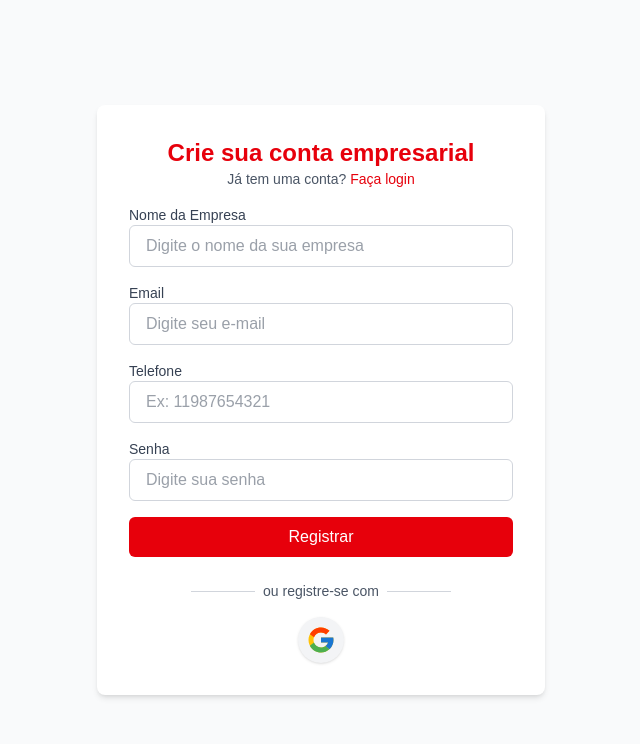
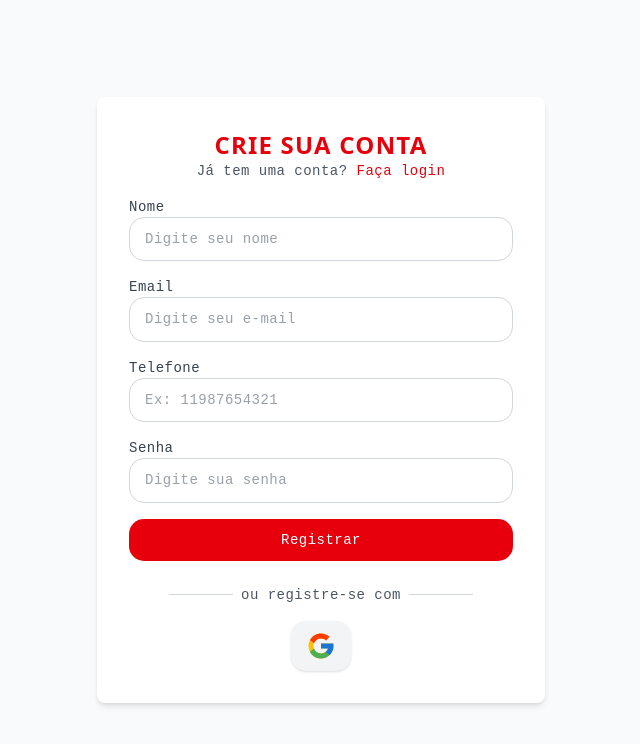
Before and after one commit to Andessonreis/corre_aqui_dash, a Next.js app: page /signup in a window 1280 px wide. Shown: the top 744 px of the page, without its empty margins (319-959 px from the left). Built offline with nearby package versions, Linux system fonts and the light colour scheme; no server answers.

Commit message:
styles: improved interface styling

```diff
--- a/src/app/(auth)/signin/page.tsx
+++ b/src/app/(auth)/signin/page.tsx
@@ -11,113 +11,70 @@ export default function Login() {
   const [error, setError] = useState<string | null>(null);
   const router = useRouter();
 
-  const validationSchema = Yup.object({
+  const formik = useFormik({
+    initialValues: { email: "", password: "" },
+    validationSchema: Yup.object({
       email: Yup.string().email("Email inválido").required("O email é obrigatório"),
       password: Yup.string().min(6, "A senha deve ter pelo menos 6 caracteres").required("A senha é obrigatória"),
-  });
-
-  const formik = useFormik({
-    initialValues: { email: "", password: "" },
-    validationSchema,
-    onSubmit: async (values) => {
+    }),
+    onSubmit: async ({ email, password }) => {
       setError(null);
-      try {
-        const { error: supabaseError } = await supabase.auth.signInWithPassword(values);
-        if (supabaseError) throw new Error(supabaseError.message);
-        router.push("/dashboard");
-      } catch (err) {
-        if (err instanceof Error) setError(err.message);
-      }
-    },
-  });
-/*
-  const handleGoogleSignin = async () => {
-    setError(null);
-    try {
-      const { data, error } = await supabase.auth.signInWithOAuth({
-        provider: "google",
-        options: {
-          redirectTo: "http://localhost:5173/signup",
+      const { error } = await supabase.auth.signInWithPassword({ email, password });
+      error ? setError(error.message) : router.push("/dashboard");
     },
   });
 
-      if (error) throw new Error(error.message);
-      const {
-        data: { user },
-      } = await supabase.auth.getUser();
-    } catch (err) {
-      if (err instanceof Error) setError(err.message);
-    }
+  const handleGoogleSignin = async () => {
+    setError(null);
+    const { error } = await supabase.auth.signInWithOAuth({ provider: "google", options: { redirectTo: "http://localhost:5173" } });
+    error ? setError(error.message) : router.push("/dashboard");
   };
- */
+
   return (
     <div className="min-h-screen flex items-center justify-center bg-gray-50">
       <div className="bg-white shadow-md rounded-lg p-8 w-full max-w-md">
         <h1 className="text-2xl font-bold text-center text-red-600">Acesse sua conta</h1>
         <p className="text-sm text-gray-600 text-center mb-4">
-          Ainda não tem uma conta? <a href="/signup" className="text-red-600 hover:underline">Cadastre-se {" "}</a>
-
+          Ainda não tem uma conta? <a href="/signup" className="text-red-600 hover:underline">Cadastre-se</a>
         </p>
-
         <form onSubmit={formik.handleSubmit} className="space-y-4">
-          <div>
-            <label htmlFor="email" className="block text-sm font-medium text-gray-700">Email</label>
+          {(["email", "password"] as const).map((field) => (
+            <div key={field}>
+              <label htmlFor={field} className="block text-sm font-medium text-gray-700">
+                {field === "email" ? "Email" : "Senha"}
+              </label>
               <input
-              id="email"
-              type="email"
+                id={field}
+                type={field === "password" ? "password" : "email"}
+                placeholder={`Digite seu ${field === "password" ? "senha" : "email"}`}
+                {...formik.getFieldProps(field)}
                 className={`w-full px-4 py-2 border rounded-md focus:ring-2 text-gray-700 ${
-                formik.touched.email && formik.errors.email ? "border-red-500 focus:ring-red-500" :  "border-gray-300 focus:ring-blue-500"
+                  formik.touched[field] && formik.errors[field] ? "border-red-500 focus:ring-red-500" : "border-gray-300 focus:ring-blue-500"
                 }`}
-              placeholder="Digite seu e-mail"
-              {...formik.getFieldProps("email")}
               />
-            {formik.touched.email && formik.errors.email && (
-              <p className="text-red-500 text-sm">{formik.errors.email}</p>
+              {formik.touched[field] && formik.errors[field] && (
+                <p className="text-red-500 text-sm">{formik.errors[field]}</p>
               )}
             </div>
-
-          <div>
-            <label htmlFor="password" className="block text-sm font-medium text-gray-700">Senha</label>
-            <input
-              id="password"
-              type="password"
-              className={`w-full px-4 py-2 border rounded-md focus:ring-2 text-gray-700 ${
-                formik.touched.password && formik.errors.password ? "border-red-500 focus:ring-red-500" : "border-gray-300 focus:ring-blue-500"
-              }`}
-              placeholder="Digite sua senha"
-              {...formik.getFieldProps("password")}
-            />
-            {formik.touched.password && formik.errors.password && (
-              <p className="text-red-500 text-sm">{formik.errors.password}</p>
-            )}
-          </div>
-
+          ))}
           <div className="flex items-center justify-between">
             <label className="flex items-center text-sm text-gray-600">
               <input type="checkbox" className="mr-2" /> Lembre de mim
             </label>
             <a href="#" className="text-sm text-red-600 hover:underline">Esqueceu sua senha?</a>
           </div>
-
           {error && <p className="text-red-600 text-sm text-center">{error}</p>}
-
-          <button
-              type="submit"
-              disabled={formik.isSubmitting}
-              className="w-full bg-[var(--primary)] text-white py-2 rounded-md transition hover:bg-[var(--primary-hover)] disabled:opacity-50"
-            >
+          <button type="submit" disabled={formik.isSubmitting} className="w-full bg-[var(--primary)] text-white py-2 rounded-md transition hover:bg-[var(--primary-hover)] disabled:opacity-50">
             {formik.isSubmitting ? "Entrando..." : "Login"}
           </button>
         </form>
-
         <div className="mt-6 flex items-center justify-center gap-2">
           <span className="h-px w-16 bg-gray-300"></span>
           <span className="text-sm text-gray-600">ou continue com</span>
           <span className="h-px w-16 bg-gray-300"></span>
         </div>
-
-        <div className="mt-4 flex justify-center gap-4">
-          <button className="p-2 rounded-full shadow bg-gray-100 hover:bg-gray-200 transition">
+        <div className="mt-4 flex justify-center">
+          <button onClick={handleGoogleSignin} className="p-2 rounded-full shadow bg-gray-100 hover:bg-gray-200 transition">
             <FcGoogle size={30} />
           </button>
         </div>
--- a/src/app/(auth)/signup/page.tsx
+++ b/src/app/(auth)/signup/page.tsx
@@ -11,33 +11,23 @@ export default function Signup() {
   const [error, setError] = useState<string | null>(null);
   const router = useRouter();
 
-  const validationSchema = Yup.object({
-    companyName: Yup.string().required("O nome da empresa é obrigatório"),
-    email: Yup.string().email("Email inválido").required("O email é obrigatório"),
-    phone: Yup.string()
-      .matches(/^\d{10,11}$/, "Número de telefone inválido")
-      .required("O telefone é obrigatório"),
-    password: Yup.string()
-      .min(6, "A senha deve ter pelo menos 6 caracteres")
-      .required("A senha é obrigatória"),
-  });
-
   const formik = useFormik({
-    initialValues: { companyName: "", email: "", phone: "", password: "" },
-    validationSchema,
+    initialValues: { username: "", email: "", phone: "", password: "" },
+    validationSchema: Yup.object({
+      username: Yup.string().required("O nome da empresa é obrigatório"),
+      email: Yup.string().email("Email inválido").required("O email é obrigatório"),
+      phone: Yup.string().matches(/^\d{10,11}$/, "Número de telefone inválido").required("O telefone é obrigatório"),
+      password: Yup.string().min(6, "A senha deve ter pelo menos 6 caracteres").required("A senha é obrigatória"),
+    }),
     onSubmit: async (values) => {
       setError(null);
       try {
-        const { data, error: supabaseError } = await supabase.auth.signUp({
+        const { error: supabaseError } = await supabase.auth.signUp({
           email: values.email,
           password: values.password,
-          options: {
-            data: { companyName: values.companyName, phone: values.phone },
-          },
+          options: { data: { username: values.username, phone: values.phone } },
         });
-
         if (supabaseError) throw new Error(supabaseError.message);
-
         router.push("/complete-profile");
       } catch (err) {
         if (err instanceof Error) setError(err.message);
@@ -48,21 +38,10 @@ export default function Signup() {
   const handleGoogleSignup = async () => {
     setError(null);
     try {
-      const { error } = await supabase.auth.signInWithOAuth({
-        provider: "google",
-        options: {
-          redirectTo: "http://localhost:5173",
-        },
-      });
-
+      const { error } = await supabase.auth.signInWithOAuth({ provider: "google", options: { redirectTo: "http://localhost:5173" } });
       if (error) throw new Error(error.message);
-      const {
-        data: { user },
-      } = await supabase.auth.getUser();
-
-      if (user) {
-        router.push("/complete-profile");
-      }
+      const { data: { user } } = await supabase.auth.getUser();
+      if (user) router.push("/complete-profile");
     } catch (err) {
       if (err instanceof Error) setError(err.message);
     }
@@ -71,117 +50,36 @@ export default function Signup() {
   return (
     <div className="min-h-screen flex items-center justify-center bg-gray-50">
       <div className="bg-white shadow-md rounded-lg p-8 w-full max-w-md">
-        <h1 className="text-2xl font-bold text-center text-red-600">Crie sua conta empresarial</h1>
-        <p className="text-sm text-gray-600 text-center mb-4">
-          Já tem uma conta?{" "}
-          <a href="/signin" className="text-red-600 hover:underline">
-            Faça login
-          </a>
-        </p>
-
+        <h1 className="text-2xl font-bold text-center text-red-600">Crie sua conta</h1>
+        <p className="text-sm text-gray-600 text-center mb-4">Já tem uma conta? <a href="/signin" className="text-red-600 hover:underline">Faça login</a></p>
         <form onSubmit={formik.handleSubmit} className="space-y-4">
-          <div>
-            <label htmlFor="companyName" className="block text-sm font-medium text-gray-700">
-              Nome da Empresa
-            </label>
-            <input
-              id="companyName"
-              type="text"
-              className={`w-full px-4 py-2 border rounded-md focus:ring-2 text-gray-700 ${
-                formik.touched.companyName && formik.errors.companyName
-                  ? "border-red-500 focus:ring-red-500"
-                  : "border-gray-300 focus:ring-blue-500"
-              }`}
-              placeholder="Digite o nome da sua empresa"
-              {...formik.getFieldProps("companyName")}
-            />
-            {formik.touched.companyName && formik.errors.companyName && (
-              <p className="text-red-500 text-sm">{formik.errors.companyName}</p>
-            )}
-          </div>
-
-          <div>
-            <label htmlFor="email" className="block text-sm font-medium text-gray-700">
-              Email
-            </label>
-            <input
-              id="email"
-              type="email"
-              className={`w-full px-4 py-2 border rounded-md focus:ring-2 text-gray-700 ${
-                formik.touched.email && formik.errors.email
-                  ? "border-red-500 focus:ring-red-500"
-                  : "border-gray-300 focus:ring-blue-500"
-              }`}
-              placeholder="Digite seu e-mail"
-              {...formik.getFieldProps("email")}
-            />
-            {formik.touched.email && formik.errors.email && (
-              <p className="text-red-500 text-sm">{formik.errors.email}</p>
-            )}
-          </div>
-
-          <div>
-            <label htmlFor="phone" className="block text-sm font-medium text-gray-700">
-              Telefone
-            </label>
-            <input
-              id="phone"
-              type="tel"
-              className={`w-full px-4 py-2 border rounded-md focus:ring-2 text-gray-700 ${
-                formik.touched.phone && formik.errors.phone
-                  ? "border-red-500 focus:ring-red-500"
-                  : "border-gray-300 focus:ring-blue-500"
-              }`}
-              placeholder="Ex: 11987654321"
-              {...formik.getFieldProps("phone")}
-            />
-            {formik.touched.phone && formik.errors.phone && (
-              <p className="text-red-500 text-sm">{formik.errors.phone}</p>
-            )}
-          </div>
-
-          <div>
-            <label htmlFor="password" className="block text-sm font-medium text-gray-700">
-              Senha
-            </label>
-            <input
-              id="password"
-              type="password"
-              className={`w-full px-4 py-2 border rounded-md focus:ring-2 text-gray-700 ${
-                formik.touched.password && formik.errors.password
-                  ? "border-red-500 focus:ring-red-500"
-                  : "border-gray-300 focus:ring-blue-500"
-              }`}
-              placeholder="Digite sua senha"
-              {...formik.getFieldProps("password")}
-            />
-            {formik.touched.password && formik.errors.password && (
-              <p className="text-red-500 text-sm">{formik.errors.password}</p>
-            )}
-          </div>
-
+          {["username", "email", "phone", "password"].map((field) => (
+            <div key={field}>
+              <label htmlFor={field} className="block text-sm font-medium text-gray-700">
+                {field === "username" ? "Nome" : field === "email" ? "Email" : field === "phone" ? "Telefone" : "Senha"}
+              </label>
+              <input
+                id={field}
+                type={field === "password" ? "password" : field === "phone" ? "tel" : "text"}
+                placeholder={field === "username" ? "Digite seu nome" : field === "email" ? "Digite seu e-mail" : field === "phone" ? "Ex: 11987654321" : "Digite sua senha"}
+                {...formik.getFieldProps(field)}
+                className={`w-full px-4 py-2 border rounded-md focus:ring-2 text-gray-700 ${formik.touched[field as keyof typeof formik.touched] && formik.errors[field as keyof typeof formik.errors] ? "border-red-500 focus:ring-red-500" : "border-gray-300 focus:ring-blue-500"}`}
+              />
+              {formik.touched[field as keyof typeof formik.touched] && formik.errors[field as keyof typeof formik.errors] && <p className="text-red-500 text-sm">{formik.errors[field as keyof typeof formik.errors]}</p>}
+            </div>
+          ))}
           {error && <p className="text-red-600 text-sm text-center">{error}</p>}
-
-          <button
-            type="submit"
-            disabled={formik.isSubmitting}
-            className="w-full bg-red-600 text-white py-2 rounded-md transition hover:bg-red-700 disabled:opacity-50"
-          >
+          <button type="submit" disabled={formik.isSubmitting} className="w-full bg-red-600 text-white py-2 rounded-md transition hover:bg-red-700 disabled:opacity-50">
             {formik.isSubmitting ? "Criando conta..." : "Registrar"}
           </button>
         </form>
-
         <div className="mt-6 flex items-center justify-center gap-2">
           <span className="h-px w-16 bg-gray-300"></span>
           <span className="text-sm text-gray-600">ou registre-se com</span>
           <span className="h-px w-16 bg-gray-300"></span>
         </div>
-
         <div className="mt-4 flex justify-center gap-4">
-          <button
-            onClick={handleGoogleSignup}
-            className="p-2 rounded-full shadow bg-gray-100 hover:bg-gray-200 transition"
-          >
+          <button onClick={handleGoogleSignup} className="p-2 rounded-full shadow bg-gray-100 hover:bg-gray-200 transition">
             <FcGoogle size={30} />
           </button>
         </div>
--- a/src/app/globals.css
+++ b/src/app/globals.css
@@ -1,14 +1,24 @@
 @import "tailwindcss";
 
-@theme {
-  --font-sans: var(--font-geist-sans);
-  --font-mono: var(--font-geist-mono);
-}
+@layer theme {
+:root {
+  --font-sans: ui-sans-serif, system-ui, sans-serif, "Apple Color Emoji", "Segoe UI Emoji", "Segoe UI Symbol", "Noto Color Emoji";
+  --font-serif: ui-serif, Georgia, Cambria, "Times New Roman", Times, serif;
+  --font-mono: ui-monospace, SFMono-Regular, Menlo, Monaco, Consolas, "Liberation Mono", "Courier New", monospace;
+  --font-machine: "Courier New", Courier, monospace;
+  --color-red-50: oklch(0.971 0.013 17.38);
+  --color-red-100: oklch(0.936 0.032 17.717);
+  --color-red-200: oklch(0.885 0.062 18.334);
 
-:root {
   --background: #ffffff;
   --foreground: #171717;
-}
+
+  --primary: #dc2626;
+  --primary-hover: #b91c1c;
+
+  --animate-fade-in-scale: fade-in-scale 0.3s ease-out;
+
+}}
 
 @media (prefers-color-scheme: dark) {
   :root {
@@ -17,15 +27,75 @@
   }
 }
 
-@layer theme {
-  :root {
-    --primary: #dc2626; /* Vermelho */
-    --primary-hover: #b91c1c;
+@layer base {
+  body {
+    color: var(--foreground);
+    background: var(--background);
+    font-family: var(--font-machine);
+    line-height: 1.6;
+    letter-spacing: 0.03em;
+  }
+
+  h1, h2, h3, h4, h5, h6 {
+    font-family: var(--font-sans), sans-serif;
+    font-weight: bold;
+    text-transform: uppercase;
+    letter-spacing: 0.05em;
+    color: var(--primary);
+  }
+
+  a {
+    color: var(--primary);
+    text-decoration: none;
+    transition: color 0.3s ease-in-out;
+  }
+
+  a:hover {
+    color: var(--primary-hover);
+  }
+
+}
+
+button, input {
+  padding: 10px 15px;
+  font-family: "Courier New", Courier, monospace;
+  font-size: 14px;
+  border-radius: 15px;
+  cursor: pointer;
+  transition: all 0.3s ease;
+}
+
+input:hover {
+  color: var(--primary-hover);
+
+}
+
+@keyframes fade-in-scale {
+  0% {
+    opacity: 0;
+    transform: scale(0.95);
+  }
+  100% {
+    opacity: 1;
+    transform: scale(1);
+  }
+}
+@layer utilities {
+  .shadow-2xs {
+    box-shadow: 0 1px rgb(0 0 0 / 0.05);
+  }
+
+  .shadow-xs {
+    box-shadow: 0 1px 2px 0 rgb(0 0 0 / 0.05);
+  }
+
+  .shadow-sm {
+    box-shadow: 0 1px 3px 0 rgb(0 0 0 / 0.1), 0 1px 2px -1px rgb(0 0 0 / 0.1);
   }
 }
 
-body {
-  color: var(--foreground);
-  background: var(--background);
-  font-family: Arial, Helvetica, sans-serif;
+@layer components {
+  .animate-fade-in-scale {
+    animation: var(--animate-fade-in-scale);
+  }
 }
--- a/src/app/layout.tsx
+++ b/src/app/layout.tsx
@@ -27,7 +27,7 @@ export default function RootLayout({
   return (
     <html lang="en">
       <body
-        className={`${geistSans.variable} ${geistMono.variable} antialiased`}
+        className={`${geistSans.variable} ${geistMono.variable} antialiased bg-black text-white`}
       >
         {children}
       </body>
```
Lines whose indentation alone changed are shown as unchanged.
